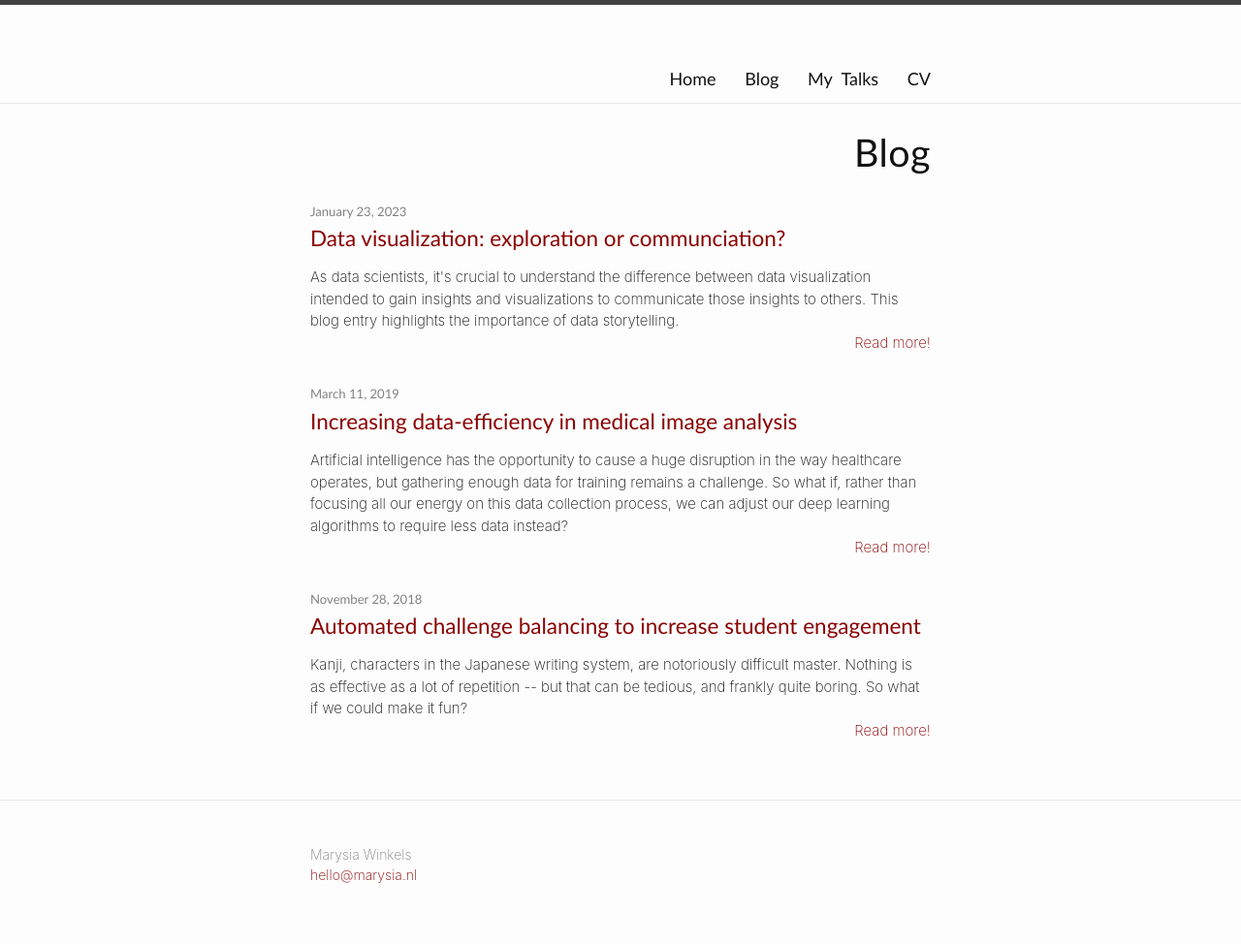
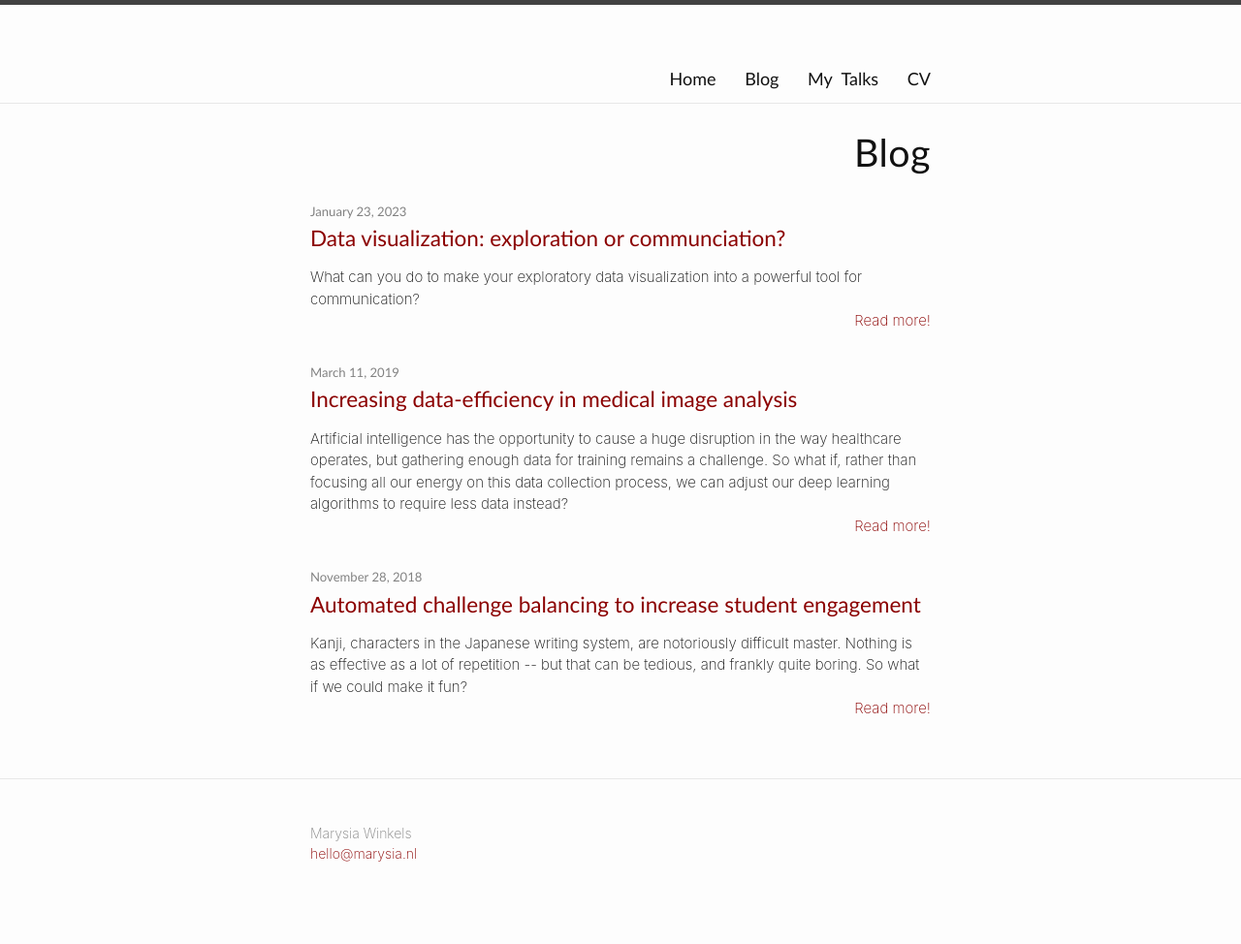
Before and after one commit to marysia/marysia.github.io, a Jekyll site: the page built from blog.md, in a window 1280 px wide. Shown: the whole page at 97% size. Built offline with Jekyll 4.4.1, drawn with Linux system fonts in a browser that asks for light colours; after the commit the page ends 951 px from its top, so only the background shows below that.

Commit message:
update storytelling blog

```diff
--- a/_posts/2023-01-23-data-storytelling.markdown
+++ b/_posts/2023-01-23-data-storytelling.markdown
@@ -5,7 +5,7 @@ date:   2023-01-23 16:25:56 +0100
 author: Marysia Winkels
 permalink: /blog/data-visualization/
 categories: AI-projects
-abstract: "As data scientists, it's crucial to understand the difference between data visualization intended to gain insights and visualizations to communicate those insights to others. This blog entry highlights the importance of data storytelling."
+abstract: "What can you do to make your exploratory data visualization into a powerful tool for communication?"
 
 
 ---
```
